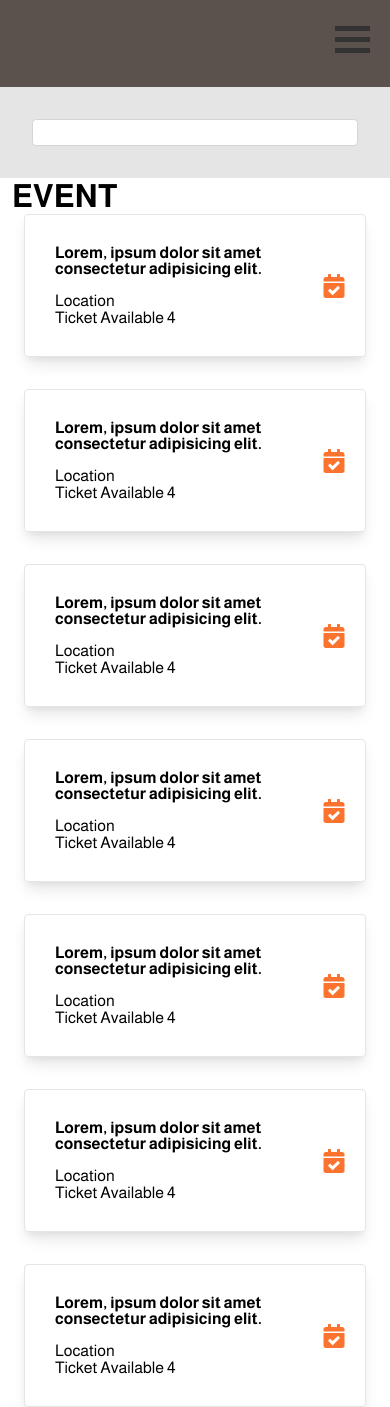
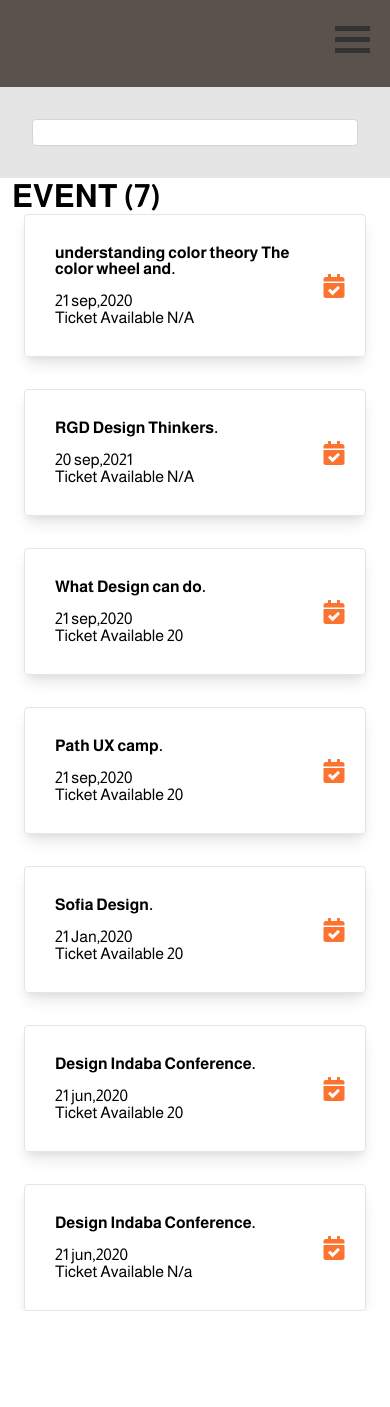
Before and after one commit to jamezzz123/vue-o8tn6f, a Vue app: page / in a window 390 px wide. After the commit the page ends 1311 px from the top, so only its background shows below. Built offline with nearby package versions, Linux system fonts and the light colour scheme.

Commit message:
implement the  add using data in json

```diff
--- a/src/App.vue
+++ b/src/App.vue
@@ -3,15 +3,13 @@
   <my-header></my-header>
 
   <div class="container-fluid">
-    <h1 class="text-uppercase">Event</h1>
+    <h1 class="text-uppercase">Event ({{ events.length }})</h1>
     <div class="grip container-fluid">
-      <EventCard></EventCard>
-      <EventCard></EventCard>
-      <EventCard></EventCard>
-      <EventCard></EventCard>
-      <EventCard></EventCard>
-      <EventCard></EventCard>
-      <EventCard></EventCard>
+      <EventCard
+        v-for="(item, index) in events"
+        :key="index"
+        :eventDetails="item"
+      ></EventCard>
     </div>
   </div>
 
@@ -24,9 +22,15 @@
 import MyHeader from "./components/SearchBar.vue";
 import SearchBar from "./components/MyHeader.vue";
 import EventCard from "./components/EventCard.vue";
+import data from "@/assets/data.json";
 
 export default {
   name: "App",
+  data() {
+    return {
+      events: data,
+    };
+  },
   components: {
     MyHeader,
     SearchBar,
--- /dev/null
+++ b/src/assets/data.json
@@ -0,0 +1,51 @@
+[
+  {
+    "title": "understanding color theory The color wheel and",
+    "date": "21 sep,2020",
+    "ticket_available": "N/A",
+    "sold_out": true,
+    "img_src": "https://source.unsplash.com/collection/9537244/200x200"
+  },
+  {
+    "title": "RGD Design Thinkers",
+    "date": "20 sep,2021",
+    "ticket_available": "N/A",
+    "sold_out": true,
+    "img_src": "https://source.unsplash.com/collection/9537244/200x200"
+  },
+  {
+    "title": "What Design can do",
+    "date": "21 sep,2020",
+    "ticket_available": 20,
+    "sold_out": false,
+    "img_src": "https://source.unsplash.com/collection/9537244/200x200"
+  },
+  {
+    "title": "Path UX camp",
+    "date": "21 sep,2020",
+    "ticket_available": 20,
+    "sold_out": false,
+    "img_src": "https://source.unsplash.com/collection/9537244/200x200"
+  },
+  {
+    "title": "Sofia Design",
+    "date": "21 Jan,2020",
+    "ticket_available": 20,
+    "sold_out": false,
+    "img_src": "https://source.unsplash.com/collection/9537244/200x200"
+  },
+  {
+    "title": "Design Indaba Conference",
+    "date": "21 jun,2020",
+    "ticket_available": 20,
+    "sold_out": false,
+    "img_src": "https://source.unsplash.com/collection/9537244/200x200"
+  },
+  {
+    "title": "Design Indaba Conference",
+    "date": "21 jun,2020",
+    "ticket_available": "N/a",
+    "img_src": "https://source.unsplash.com/collection/9537244/200x200",
+    "sold_out": true
+  }
+]
--- /dev/null
+++ b/src/components/BookEvent.vue
@@ -0,0 +1,73 @@
+<template>
+  <div>
+    <div class="card">
+      <div class="card__details">
+        <div class="card__title">
+          <h2>Some Random Text</h2>
+        </div>
+        <br />
+        <div class="card__form">
+          <form class="form" action="">
+            <label for="">Name</label>
+            <input
+              type="text"
+              class="form-input"
+              name="name"
+              placeholder="Name"
+            />
+            <label for="">Email</label>
+            <input
+              type="text"
+              class="form-input"
+              name="name"
+              placeholder="Name"
+            />
+            <label for="">Mobile</label>
+            <input
+              type="text"
+              class="form-input"
+              name="name"
+              placeholder="Name"
+            />
+            <label for="">Address</label>
+            <input
+              type="text"
+              class="form-input"
+              name="name"
+              placeholder="Name"
+            />
+          </form>
+        </div>
+      </div>
+    </div>
+  </div>
+</template>
+
+<script>
+export default {};
+</script>
+
+<style lang="scss" scoped>
+.card {
+  &__details {
+  }
+}
+.form {
+  display: flex;
+  flex-direction: row;
+  &__input {
+    padding: 10px;
+  }
+}
+
+.button {
+  background-color: #fc732f;
+  color: white;
+  padding: 10px;
+
+  &__inverse {
+    border-color: white;
+    color: #fc732f;
+  }
+}
+</style>
--- a/src/components/EventCard.vue
+++ b/src/components/EventCard.vue
@@ -8,19 +8,29 @@
     <div class="card__body">
       <div class="card__content">
         <div class="card__info">
-          <h6 class="card__content__title">
-            Lorem, ipsum dolor sit amet consectetur adipisicing elit.
-          </h6>
+          <h6 class="card__content__title">{{ eventDetails.title }}.</h6>
           <div class="card__content__description">
-            <p>Location</p>
-            <p>Ticket Available <span>4</span></p>
+            <p>{{ eventDetails.date }}</p>
+            <p>
+              Ticket Available <span>{{ eventDetails.ticket_available }}</span>
+            </p>
           </div>
         </div>
       </div>
-      <a class="card__button text-uppercase">Sold out</a>
-      <a href="" class="card__button__sm"
-        ><eventIcon class="card__button__sm"></eventIcon
+      <div class="card__button">
+        <a
+          class="card__button__link text-uppercase"
+          :class="{ 'card__button__link--disabled': eventDetails.sold_out }"
+          style="width: 100%"
+          >{{ eventDetails.sold_out ? "SOLD OUT" : "BOOK EVENT" }}</a
+        >
+        <a
+          href=""
+          class="card__button__sm"
+          :class="{ 'card__button__link--disabled': eventDetails.sold_out }"
+          ><eventIcon class="card__button__link__sm"></eventIcon
         ></a>
+      </div>
       <!-- <img :src="img" class="card__button__sm" alt="" srcset="" /> -->
     </div>
   </div>
@@ -31,6 +41,12 @@ import eventIcon from "./EventIcon";
 export default {
   components: {
     eventIcon,
+  },
+  props: {
+    eventDetails: {
+      type: Object,
+      required: true,
+    },
   },
   data() {
     return {
@@ -65,6 +81,9 @@ export default {
     padding: 20px;
     display: flex;
     flex-direction: column;
+    display: flex;
+    width: 100%;
+    justify-content: space-between;
 
     @media (max-width: 780px) {
       flex-direction: row;
@@ -93,10 +112,9 @@ export default {
     // display: flex;
     // flex-direction: column;
     padding: 10px;
-    // @media (max-width: 780px) {
-    //   flex-direction: row;
-    // }
-
+    @media (max-width: 780px) {
+      width: 90%;
+    }
     &__title {
       font-size: 22px;
       text-align: center;
@@ -123,6 +141,12 @@ export default {
     }
   }
   &__button {
+    align-self: center;
+    width: 100%;
+    @media (max-width: 780px) {
+      width: auto;
+    }
+    &__link {
       border: 2px solid #fc732f;
       border-radius: 4px;
       width: 100%;
@@ -132,6 +156,7 @@ export default {
       padding: 5px;
       text-align: center;
       align-self: center;
+      display: block;
 
       @media (max-width: 780px) {
         display: none;
@@ -143,6 +168,10 @@ export default {
           display: block;
         }
       }
+      &--disabled {
+        border-color: #e5e5e5;
+      }
+    }
   }
 }
 </style>
```
Lines whose indentation alone changed are shown as unchanged.
